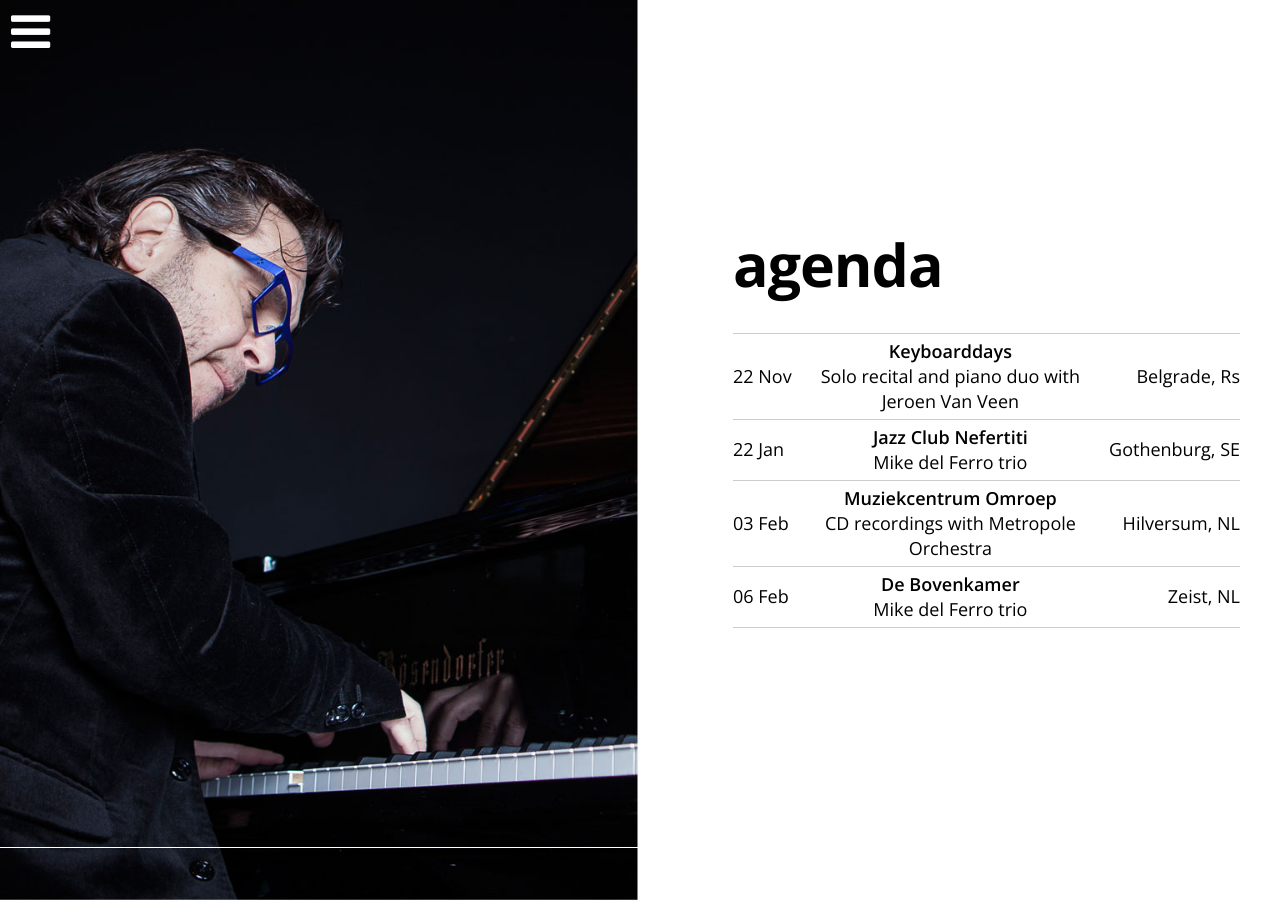
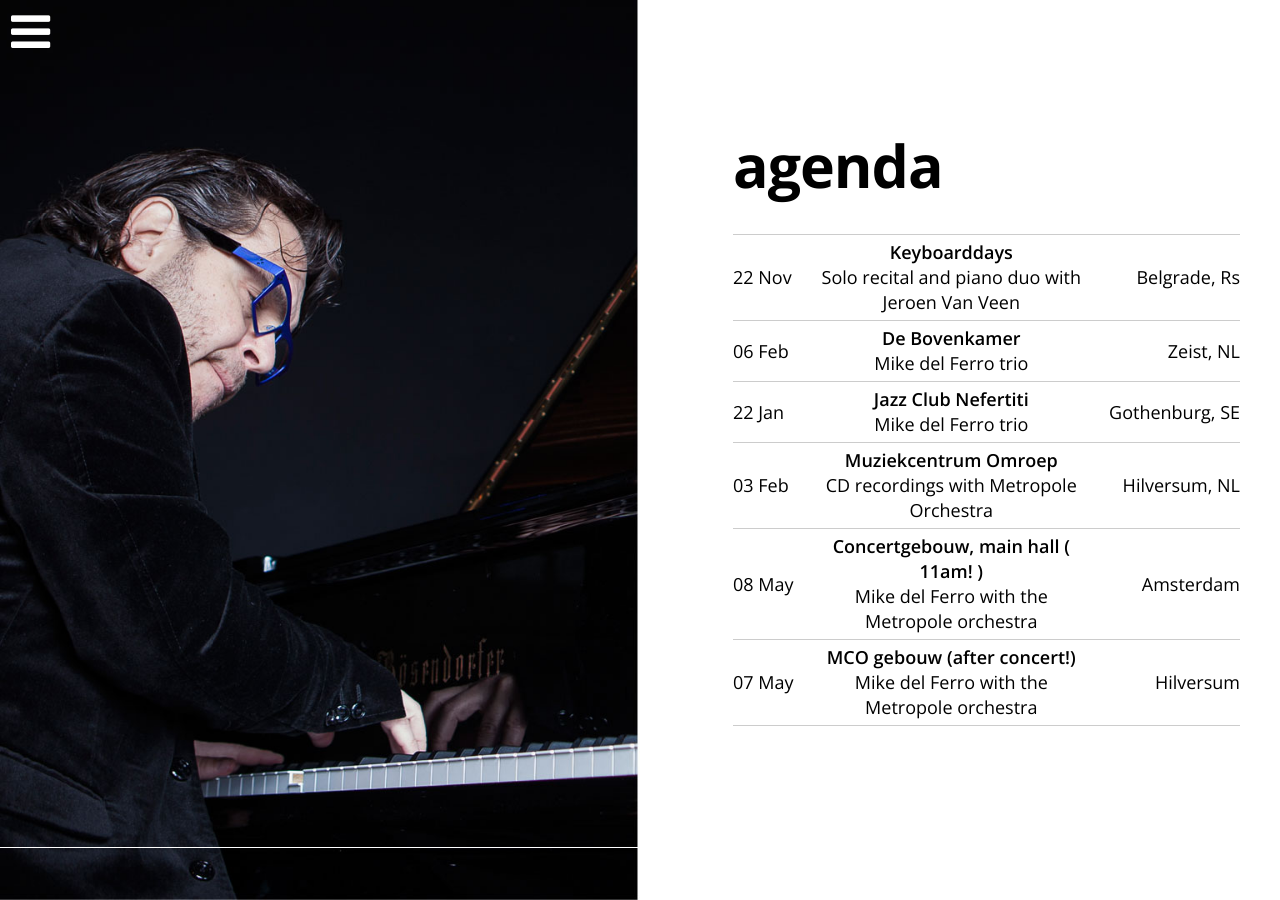
Before and after one commit to mikedelferro/website, a Jekyll site: the page built from agenda.html, in a window 1280 px wide. Built offline with Jekyll 4.4.1, drawn with Linux system fonts in a browser that asks for light colours; nearby versions of some CDN libraries.

Commit message:
Updated '_config.yml' via CloudCannon

```diff
--- a/_config.yml
+++ b/_config.yml
@@ -4,6 +4,11 @@ gigs:
     location: 'Belgrade, Rs'
     venue: Keyboarddays
     url: www.keyboarddays.com
+  - title: Mike del Ferro trio
+    date: 2016-02-06T08:00:00.000Z
+    location: 'Zeist, NL'
+    venue: De Bovenkamer
+    url: ''
   - title: Mike del Ferro trio
     date: 2016-01-22T08:00:00.000Z
     location: 'Gothenburg, SE'
@@ -14,8 +19,13 @@ gigs:
     location: 'Hilversum, NL'
     venue: Muziekcentrum Omroep
     url: ''
-  - title: Mike del Ferro trio
-    date: 2016-02-06T08:00:00.000Z
-    location: 'Zeist, NL'
-    venue: De Bovenkamer
-    url: ''
+  - title: Mike del Ferro with the Metropole orchestra
+    date: 2016-05-08T11:00:00.000Z
+    location: Amsterdam
+    venue: 'Concertgebouw, main hall ( 11am! )'
+    url: www.concertgebouw.nl
+  - title: Mike del Ferro with the Metropole orchestra
+    date: 2016-05-07T15:00:00.000Z
+    location: Hilversum
+    venue: 'MCO gebouw (after concert!)'
+    url: www.mcogebouw.nl
```
